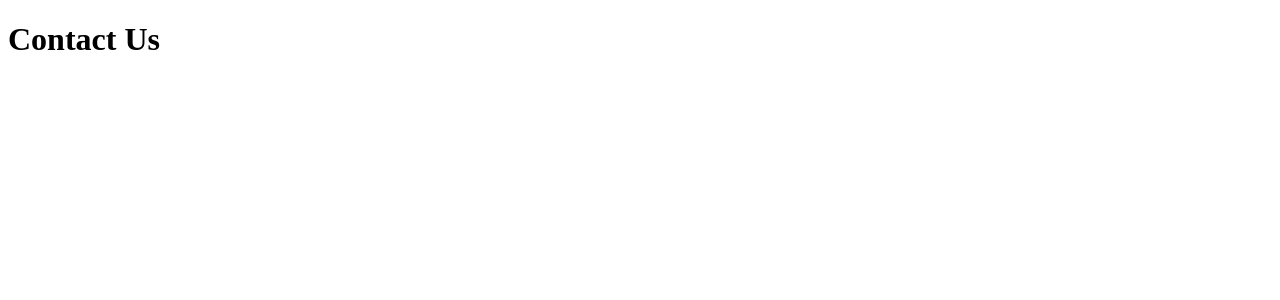
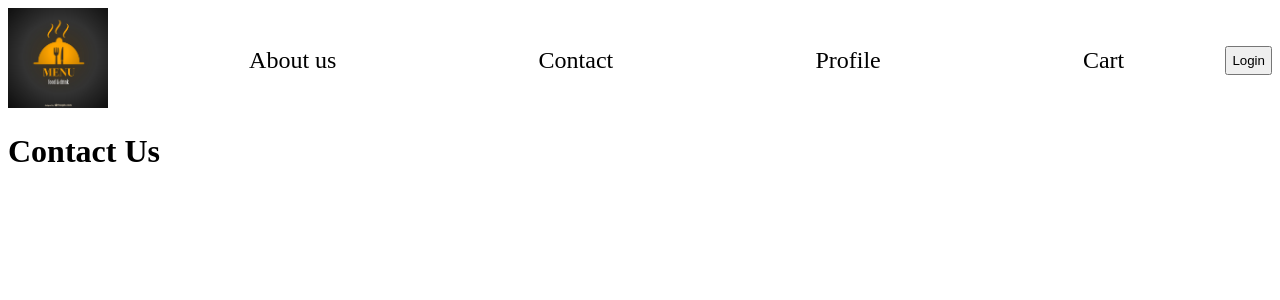
Before and after one commit to SinBin10/React, a React (Vite) app: page /contact in a window 1280 px wide. Shown: the top 300 px of the page. Built offline with nearby package versions, Linux system fonts and the light colour scheme.

Commit message:
why use link to instead of anchor and learning about routes.

```diff
--- a/App.js
+++ b/App.js
@@ -6,8 +6,7 @@ import About from "./src/components/About";
 import Contact from "./src/components/Contact";
 import Error from "./src/components/Error";
 //used for providing routes to application
-import { createBrowserRouter, RouterProvider } from "react-router-dom";
-
+import { createBrowserRouter, RouterProvider, Outlet } from "react-router-dom";
 
 /*
   normal export=>(used for single component in a file)
@@ -24,25 +23,40 @@ const App = () => {
   return (
     <>
       <Heading />
-      <Body />
+      <Outlet />
     </>
   );
 };
-
+/*
+  create browserrouter is used to create routes for your application
+  react is called also called a single page application because the whole page is not reloaded
+  when traversed through multiple web pages only the some components are rendered
+*/
 const appRouter = createBrowserRouter([
+  /*
+  we are putting everything into children key so that we can use the outlet component
+  which navigates through children.
+  this helping in reloading only a part of the page like here we replace the body and keep the header component at all times
+  */
   {
-    path: '/about',
-    element: < About />
+    path: "/",
+    element: <App />,
+    errorElement: <Error />,
+    children: [
+      {
+        path: '/',
+        element: <Body />
+      },
+      {
+        path: "/about",
+        element: <About />
+      },
+      {
+        path: "/contact",
+        element: <Contact />,
+      },
+    ],
   },
-  {
-    path: '/',
-    element: <App />,
-    errorElement: <Error />
-  },
-  {
-    path: '/contact',
-    element: <Contact />
-  }
 ]);
 
 const root = ReactDOM.createRoot(document.getElementById("root"));
--- a/src/components/Heading.js
+++ b/src/components/Heading.js
@@ -1,3 +1,4 @@
+import { Link } from "react-router-dom";
 import { LOGO_URL } from "../utils/constants";
 import { useState } from "react";
 
@@ -5,21 +6,25 @@ const Heading = () => {
     const [Login, setLogin] = useState("Login");
     return (
         <div className="navbar">
-            <div>
+            {/*while routing through multiple pages we dont use anchor tag in react why ?
+  because it loads the page completely which takes a huge performance hit
+  that is why we use "Link to" provided by react-router-dom package
+  which does not reload the whole page.*/}
+            <Link to="/">
                 <img className="logo" src={LOGO_URL} alt="logo" />
-            </div>
+            </Link>
             <ul className="list">
                 <li>
-                    <a href="#">About us</a>
+                    <Link to="/about">About us</Link>
                 </li>
                 <li>
-                    <a href="#">Contact</a>
+                    <Link to="/contact">Contact</Link>
                 </li>
                 <li>
-                    <a href="#">Profile</a>
+                    <Link to="#">Profile</Link>
                 </li>
                 <li>
-                    <a href="#">Cart</a>
+                    <Link to="#">Cart</Link>
                 </li>
             </ul>
             <button onClick={() => { Login === "Login" ? setLogin("Logout") : setLogin("Login") }} className="login">{Login}</button>
```
